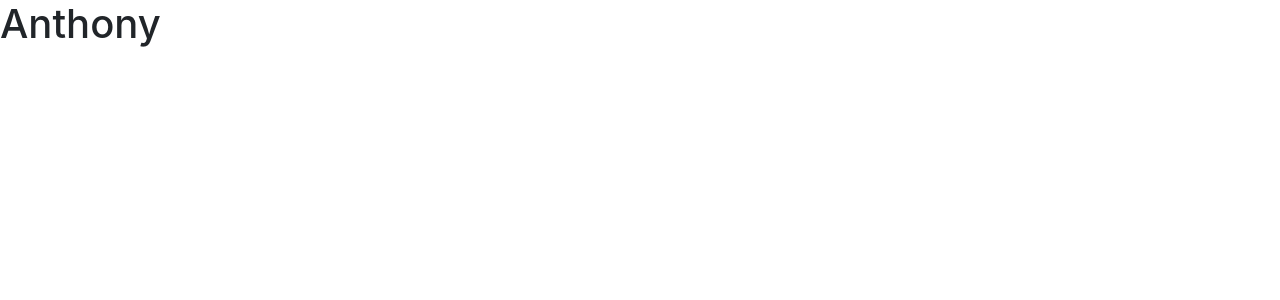
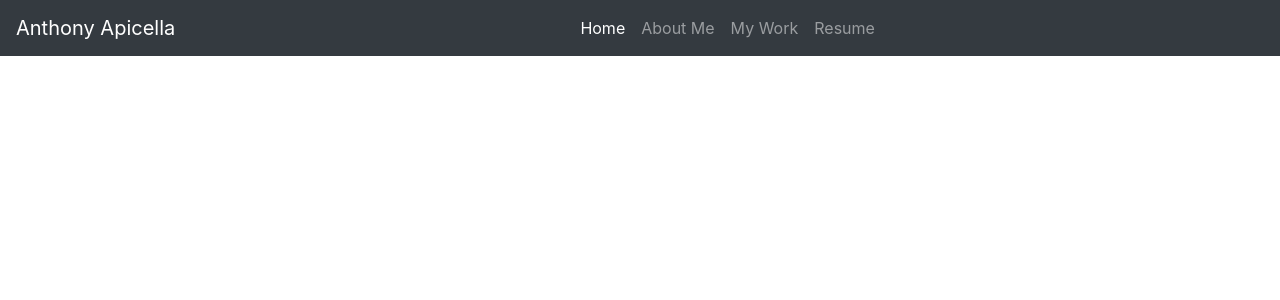
Before and after one commit to anthonyapicella/react-portfolio, a React (Create React App) app: page / in a window 1280 px wide. Shown: the top 300 px of the page. Built offline with nearby package versions, Linux system fonts and the light colour scheme.

Commit message:
Added navbar

```diff
--- a/src/App.css
+++ b/src/App.css
@@ -2,11 +2,11 @@
   text-align: center;
 }
 
-.App-logo {
+/* .App-logo {
   height: 40vmin;
   pointer-events: none;
-}
-
+} */
+/*
 @media (prefers-reduced-motion: no-preference) {
   .App-logo {
     animation: App-logo-spin infinite 20s linear;
@@ -35,4 +35,6 @@
   to {
     transform: rotate(360deg);
   }
-}
+} */
+
+/* navbar */
--- a/src/App.js
+++ b/src/App.js
@@ -1,9 +1,11 @@
+import 'bootstrap/dist/css/bootstrap.min.css';
 import './App.css';
-import 'bootstrap/dist/css/bootstrap.min.css';
+
+import Navbar from './components/Navbar.js'
 
 function App() {
   return (
-    <h1>Anthony</h1>
+    <Navbar/>
   );
 }
 
--- /dev/null
+++ b/src/components/Navbar.js
@@ -0,0 +1,48 @@
+import React from 'react';
+
+const Navbar = () => {
+	return (
+		<nav className='navbar navbar-expand-lg navbar-dark bg-dark'>
+			<a className='navbar-brand' href='#'>
+				Anthony Apicella
+			</a>
+			<button
+				className='navbar-toggler'
+				type='button'
+				data-toggle='collapse'
+				data-target='#navbarNav'
+				aria-controls='navbarNav'
+				aria-expanded='false'
+				aria-label='Toggle navigation'
+			>
+				<span className='navbar-toggler-icon'></span>
+			</button>
+			<div className='collapse navbar-collapse' id='navbarNav'>
+				<ul className='navbar-nav mx-auto'>
+					<li className='nav-item active'>
+						<a className='nav-link' href='#'>
+							Home <span className='sr-only'>(current)</span>
+						</a>
+					</li>
+					<li className='nav-item'>
+						<a className='nav-link' href='#'>
+							About Me
+						</a>
+					</li>
+					<li className='nav-item'>
+						<a className='nav-link' href='#'>
+							My Work
+						</a>
+					</li>
+                    <li className='nav-item'>
+						<a className='nav-link' href='#'>
+							Resume
+						</a>
+					</li>
+				</ul>
+			</div>
+		</nav>
+	);
+};
+
+export default Navbar;
```
Also changed, not shown: public/index.html (+1 -22 lines), 1 other file (tests, documents, lock files or other folders).
